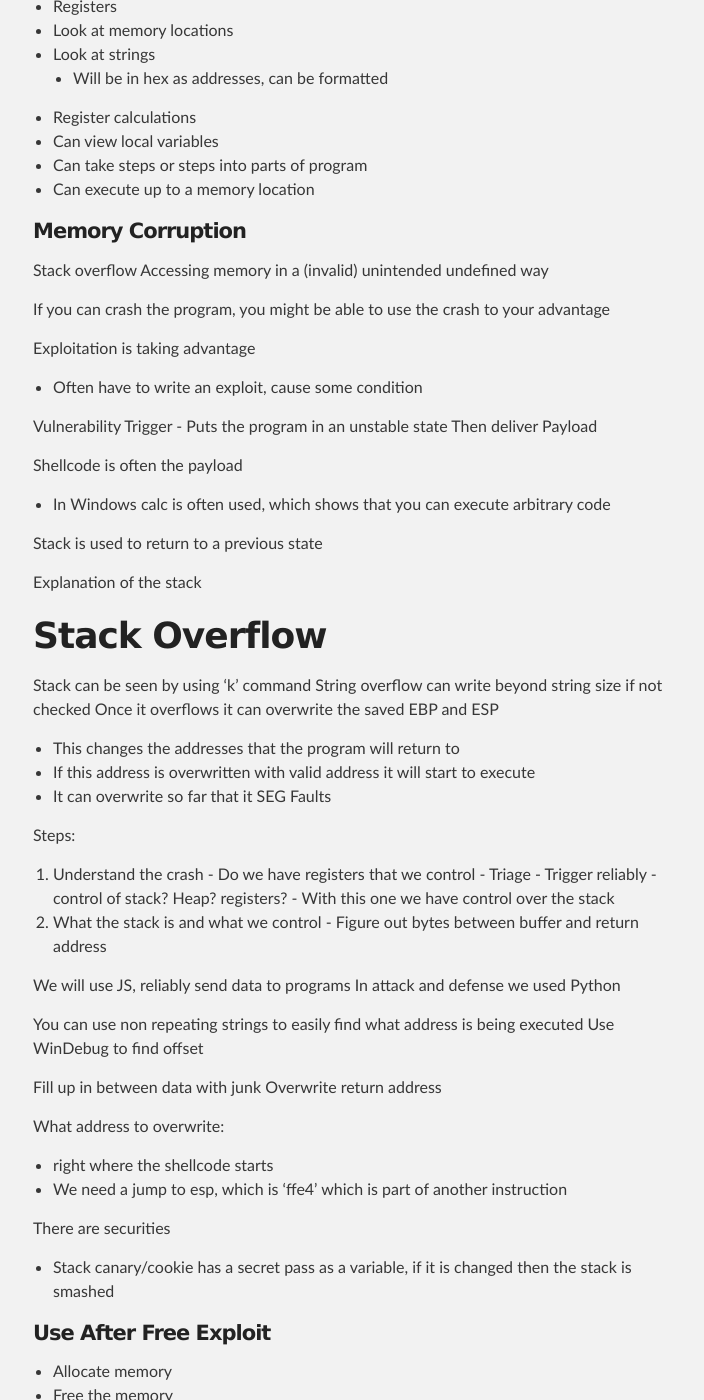
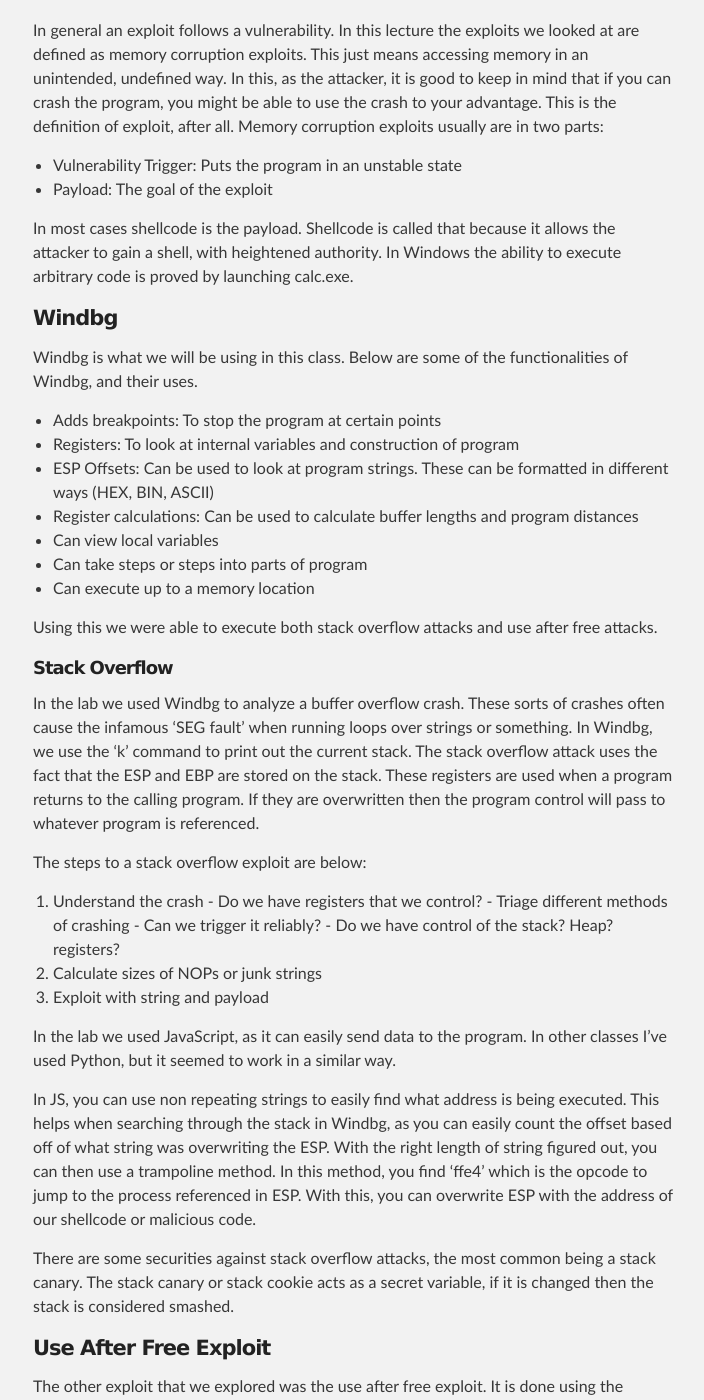
Before and after one commit to shephern/CS373, a Jekyll site: the page built from docs/software-vulnerabilities.md, in a window 1280 px wide and 1400 px high, scrolled down 1227 px. Shown: the whole window, without its empty margins (287-991 px from the left). Built offline with Jekyll 4.4.1, drawn with Linux system fonts in a browser that asks for light colours; some of the changed text lies outside the part shown.

Commit message:
Complete week 5

```diff
--- a/docs/software-vulnerabilities.md
+++ b/docs/software-vulnerabilities.md
@@ -10,7 +10,7 @@ permalink: /blog/software-vulnerabilities.html
 
  - Vulnerability Types
  - Exploit Methods
- - GDB or WinDebug (Exploit Analysis)
+ - GDB or Windbg (Exploit Analysis)
  - Stack Overflow
  - Use after free
 
@@ -19,6 +19,7 @@ permalink: /blog/software-vulnerabilities.html
 Our lecture this week went over vulnerabilities and how to exploit them.
 The lecturer was a former judge of CTF competitions, which I have been interested in for a while.
 In the lecture, we learned about the two basic types of vulnerabilities:
+
 - Software Vulnerability
 	- Failure on the part of the software, the system has a vulnerability
 - Configuration vulnerability
@@ -31,87 +32,88 @@ This learning and practice has to also be done in a mature and ethical manner.
 
 After learning the basics, we started into what to do once a vulnerability is known.
 In many cases, a researcher would be given a known vulnerability to patch or exploit.
-Once you know a vulnerability
-  - you need to write an exploit
- - can do with WinDebug
+Once you know a vulnerability you need to exploit it.
+This can be done in a few different ways mentioned in the class:
 
-WinDebug
+  - Buffer overflow
+  - Use after free
 
- - Adds breakpoints
- - Registers
- - Look at memory locations
-  - Look at strings
-    - Will be in hex as addresses, can be formatted
-- Register calculations
+With writing an exploit, it can be tough to see how your payload and exploit are effecting the system.
+Tools like GDB and Windbg help with this.
+
+In general an exploit follows a vulnerability.
+In this lecture the exploits we looked at are defined as memory corruption exploits.
+This just means accessing memory in an unintended, undefined way.
+In this, as the attacker, it is good to keep in mind that if you can crash the program, you might be able to use the crash to your advantage.
+This is the definition of exploit, after all.
+Memory corruption exploits usually are in two parts:
+
+- Vulnerability Trigger: Puts the program in an unstable state
+- Payload: The goal of the exploit
+
+In most cases shellcode is the payload.
+Shellcode is called that because it allows the attacker to gain a shell, with heightened authority.
+In Windows the ability to execute arbitrary code is proved by launching calc.exe.
+
+#### Windbg
+
+Windbg is what we will be using in this class.
+Below are some of the functionalities of Windbg, and their uses.
+
+- Adds breakpoints: To stop the program at certain points
+- Registers: To look at internal variables and construction of program
+- ESP Offsets: Can be used to look at program strings.  These can be formatted in different ways (HEX, BIN, ASCII)
+- Register calculations: Can be used to calculate buffer lengths and program distances
 - Can view local variables
 - Can take steps or steps into parts of program
 - Can execute up to a memory location
 
+Using this we were able to execute both stack overflow attacks and use after free attacks.
 
-#### Memory Corruption
+##### Stack Overflow
 
-Stack overflow
-Accessing memory in a (invalid) unintended undefined way
+In the lab we used Windbg to analyze a buffer overflow crash.
+These sorts of crashes often cause the infamous 'SEG fault' when running loops over strings or something.
+In Windbg, we use the 'k' command to print out the current stack.
+The stack overflow attack uses the fact that the ESP and EBP are stored on the stack.
+These registers are used when a program returns to the calling program.
+If they are overwritten then the program control will pass to whatever program is referenced.
 
-If you can crash the program, you might be able to use the crash to your advantage
+The steps to a stack overflow exploit are below:
 
-Exploitation is taking advantage
-  - Often have to write an exploit, cause some condition
+  1. Understand the crash
+    - Do we have registers that we control?
+    - Triage different methods of crashing
+    - Can we trigger it reliably?
+    - Do we have control of the stack? Heap? registers?
+  2. Calculate sizes of NOPs or junk strings
+  3. Exploit with string and payload
 
-Vulnerability Trigger - Puts the program in an unstable state
-Then deliver Payload
+In the lab we used JavaScript, as it can easily send data to the program.
+In other classes I've used Python, but it seemed to work in a similar way.
 
-Shellcode is often the payload
- - In Windows calc is often used, which shows that you can execute arbitrary code
+In JS, you can use non repeating strings to easily find what address is being executed.
+This helps when searching through the stack in Windbg, as you can easily count the offset based off of what string was overwriting the ESP.
+With the right length of string figured out, you can then use a trampoline method.
+In this method, you find 'ffe4' which is the opcode to jump to the process referenced in ESP.
+With this, you can overwrite ESP with the address of our shellcode or malicious code.
 
-Stack is used to return to a previous state
-
-Explanation of the stack
-
-# Stack Overflow
-
-Stack can be seen by using 'k' command
-String overflow can write beyond string size if not checked
-Once it overflows it can overwrite the saved EBP and ESP
-  - This changes the addresses that the program will return to
-  - If this address is overwritten with valid address it will start to execute
-  - It can overwrite so far that it SEG Faults
-
-Steps:
-  1. Understand the crash
-    - Do we have registers that we control
-    - Triage
-    - Trigger reliably
-    - control of stack? Heap? registers?
-    - With this one we have control over the stack
-  2. What the stack is and what we control
-    - Figure out bytes between buffer and return address
-
-We will use JS, reliably send data to programs
-In attack and defense we used Python
-
-You can use non repeating strings to easily find what address is being executed
-Use WinDebug to find offset
-
-Fill up in between data with junk
-Overwrite return address
-
-What address to overwrite:
-  - right where the shellcode starts
-  - We need a jump to esp, which is 'ffe4' which is part of another instruction
-
-There are securities
-  - Stack canary/cookie has a secret pass as a variable, if it is changed then the stack is smashed
+There are some securities against stack overflow attacks, the most common being a stack canary.
+The stack canary or stack cookie acts as a secret variable, if it is changed then the stack is considered smashed.
 
 #### Use After Free Exploit
+
+The other exploit that we explored was the use after free exploit.
+It is done using the following steps:
+
   - Allocate memory
   - Free the memory
   - Replace the freed object
     - with some shellcode or payload
   - Use that memory
 
-Popular in browsers
-Enable low fragmentation heap, to make things easier
-Once freed using that memory again will often crash the program
-  - The data could still be there, just dereferenced
-  - Could be wiped, or zeroed
+This attack is popular in browsers, as they have access to memory, and take a wide variety of inputs.
+To do it in class, we had to enable the low fragmentation heap, to easily reference the program during runtime.
+In the use after free exploit, the key step is to replace the freed object.
+Often, once freed using freed memory again will crash the program.
+This was more of a demonstration, and also the sort of attack that can't really be executed in the wild.
```
